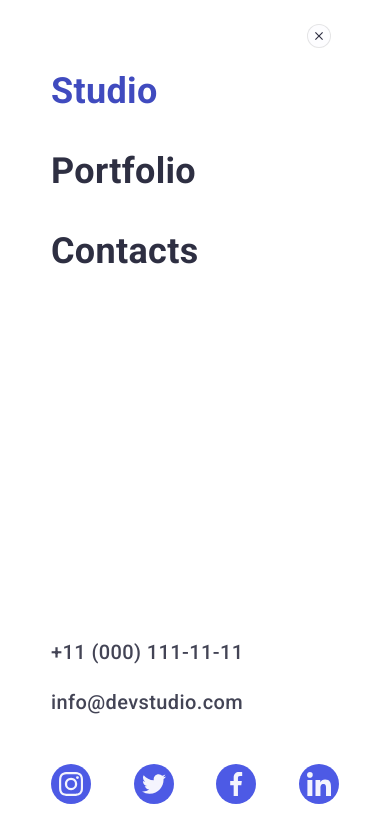
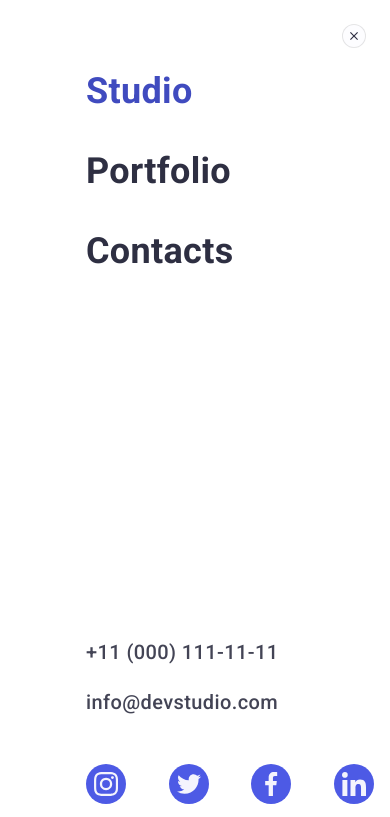
Before and after one commit to oleksandrkobzar90/goit-markup-hw-06, a plain HTML site: page index.html in a window 390 px wide. Both pictures are taken after a click on the button 327 px from the left and 26 px from the top of the page. Shown: the top 817 px of the page. Drawn offline with nearby package versions, Linux system fonts and the light colour scheme.

Commit message:
Update files

```diff
--- a/css/styles.css
+++ b/css/styles.css
@@ -240,11 +240,18 @@ a {
 
 .mobile-menu-container {
   position: relative;
+  top: 50%;
+  left: 50%;
+  transform: translate(-50%, -50%);
   padding-top: 72px;
   padding-bottom: 40px;
   display: flex;
   flex-direction: column;
   height: 100%;
+}
+
+.mobile-menu:not(.is-open) .mobile-menu-container {
+  transform: translate(-50%, -100%);
 }
 
 .close-btn {
```
